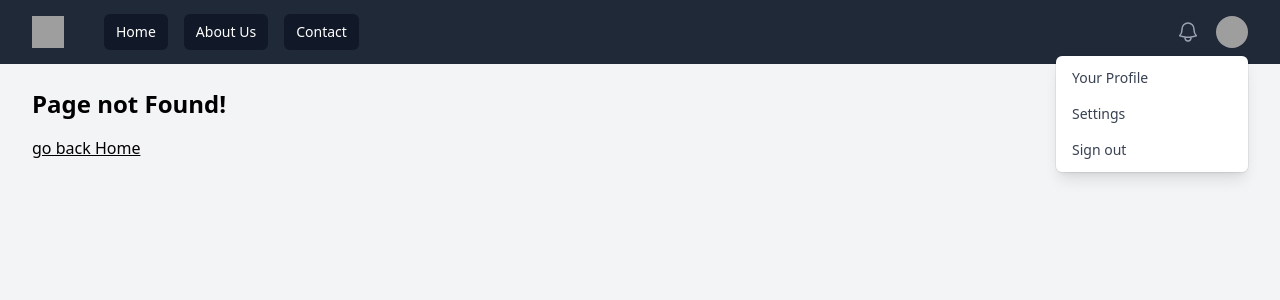
After one commit to naxjud/Section2, a PHP site: template views/404.php in a window 1280 px wide. The commit adds this page. Shown: the top 300 px of the page. Run offline with PHP 8.4, Linux system fonts and the light colour scheme; the template is opened without the code that fills it, so the values that code supplies are empty; some libraries are stand-ins or nearby versions; grey boxes are pictures that could not be loaded.

Commit message:
added routing system

```diff
--- a/about.php
+++ b/controllers/about.php
@@ -1,4 +1,3 @@
 <?php
-include 'helpers.php';
 $title = "About Us";
 require "views/about.view.php";
--- a/contact.php
+++ b/controllers/contact.php
@@ -1,6 +1,4 @@
 <?php
-include 'helpers.php';
-
 $title = "Contact Us";
 
 require('views/contact.view.php');
--- /dev/null
+++ b/controllers/index.php
@@ -0,0 +1,4 @@
+<?php
+$title = "Home";
+
+require('views/index.view.php');
--- a/index.php
+++ b/index.php
@@ -1,6 +1,4 @@
 <?php
-include 'helpers.php';
+require "helpers.php";
 
-$title = "Home";
-
-require('views/index.view.php');
+require "router.php";
--- /dev/null
+++ b/views/404.php
@@ -0,0 +1,13 @@
+<?php require('partials/head.php') ?>
+<?php require('partials/menu.php') ?>
+
+<main>
+    <div class="mx-auto max-w-7xl py-6 sm:px-6 lg:px-8">
+        <h1 class="text-2xl font-bold">Page not Found!</h1>
+        <p class="mt-4 ">
+            <a href="/" class="text-blue underline">go back Home</a>
+        </p>
+    </div>
+</main>
+
+<?php require('partials/footer.php') ?>
--- a/views/partials/menu.php
+++ b/views/partials/menu.php
@@ -10,9 +10,9 @@
               <!-- Current: "bg-gray-900 text-white", Default: "text-gray-300 hover:bg-gray-700 hover:text-white" -->
               <a href="/" class="<?= urlIs('/')?'bg-gray-900 text-white':'text-gray-300 hover:bg-gray-700'?> hover:bg-gray-700 px-3 py-2 rounded-md text-sm font-medium" aria-current="page">Home</a>
 
-              <a href="/about.php" class="<?= urlIs('/about.php')?'bg-gray-900 text-white':'text-gray-300'?> hover:bg-gray-700 hover:text-white px-3 py-2 rounded-md text-sm font-medium">About Us</a>
+              <a href="/about" class="<?= urlIs('/about.php')?'bg-gray-900 text-white':'text-gray-300'?> hover:bg-gray-700 hover:text-white px-3 py-2 rounded-md text-sm font-medium">About Us</a>
 
-              <a href="/contact.php" class="<?= urlIs('/contact.php')?'bg-gray-900 text-white':'text-gray-300'?> hover:bg-gray-700 hover:text-white px-3 py-2 rounded-md text-sm font-medium">Contact</a>
+              <a href="/contact" class="<?= urlIs('/contact.php')?'bg-gray-900 text-white':'text-gray-300'?> hover:bg-gray-700 hover:text-white px-3 py-2 rounded-md text-sm font-medium">Contact</a>
             </div>
           </div>
         </div>
```
Also changed, not shown: router.php (added, +52 -0 lines).
